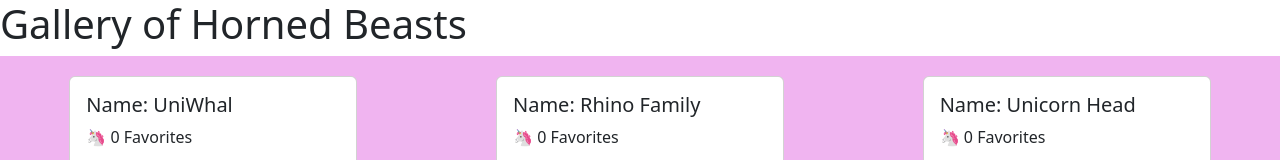
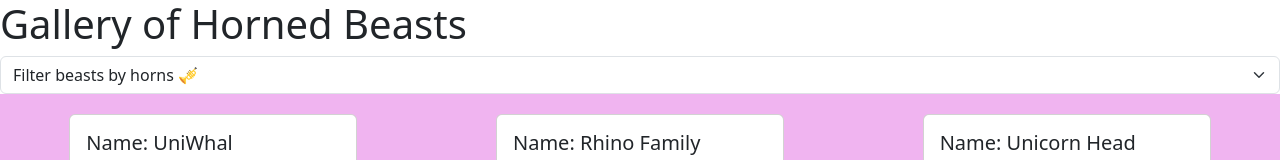
Before and after one commit to RocioCMartinez/gallery-of-horns, a React (Create React App) app: page / in a window 1280 px wide. Shown: the top 160 px of the page. Built offline with nearby package versions, Linux system fonts and the light colour scheme.

Commit message:
implemented use of form and filter

```diff
--- a/src/App.js
+++ b/src/App.js
@@ -2,11 +2,13 @@
 
 // #1: IMPORT
 import React from 'react';
-import Header from './Header'
+import Header from './Header';
 import Footer from './Footer';
 import Main from './Main';
 import data from './data/data.json';
 import SelectedBeast from './SelectedBeast';
+import Form from 'react-bootstrap/Form';
+
 
 // #2: CREATE CLASS COMPONENT
 class App extends React.Component{
@@ -18,7 +20,8 @@ class App extends React.Component{
       showModal: false,
       beastTitle: '',
       beastImg: '',
-      beastDesription: ''
+      beastDesription: '',
+      sortedData: data
     }
   }
 
@@ -32,13 +35,13 @@ class App extends React.Component{
       beastDesription: description
 
     })
-   }
+  }
 
-   handleCloseModal = () => {
+  handleCloseModal = () => {
     this.setState({
       showModal: false
     })
-   }
+  }
 
   addRainbows = () => {
     this.setState({
@@ -46,20 +49,60 @@ class App extends React.Component{
     })
   }
 
+  handleChange = (event) => {
+    let selected = parseInt(event.target.value);
+
+    if (selected === 1){
+      let newData = data.filter(element => element.horns === 1);
+      this.setState({
+        sortedData: newData
+      })
+    } else if (selected === 2){
+      let newData = data.filter(element => element.horns === 2);
+      this.setState({
+        sortedData: newData
+      })
+    } else if (selected === 3){
+      let newData = data.filter(element => element.horns === 3);
+      this.setState({
+        sortedData: newData
+      })
+    } else if (selected === 100){
+      let newData = data.filter(element => element.horns === 100);
+      this.setState({
+        sortedData: newData
+      })
+    } else if (selected === 0){
+      this.setState({
+        sortedData: data
+      })
+    }
+
+  }
+
   render(){
     return(
       <>
       <Header rainbows={this.state.rainbows}/>
-      <Main data={data} addRainbows={this.addRainbows}  handleOpenModal={this.handleOpenModal}/>
+      <Form.Select onChange={this.handleChange} aria-label="hornedForm">
+      <option>Filter beasts by horns 🎺</option>
+      <option value="0">All</option>
+      <option value="1">1 horn</option>
+      <option value="2">2 horns</option>
+      <option value="3">3 horns</option>
+      <option value="100">100 horns</option>
+      </Form.Select>
+
+
+      <Main data={this.state.sortedData} addRainbows={this.addRainbows}  handleOpenModal={this.handleOpenModal}/>
       <SelectedBeast  handleCloseModal={this.handleCloseModal} showModal={this.state.showModal} beastTitle={this.state.beastTitle} beastImg={this.state.beastImg} beastDescription={this.state.beastDesription} beastObj={data}>
       </SelectedBeast>
-
 
       <Footer/>
       </>
     )
   }
-}
+};
 
 // #3: EXPORT THE CLASS
 export default App;
```
Also changed, not shown: 1 other file (tests, documents, lock files or other folders).
